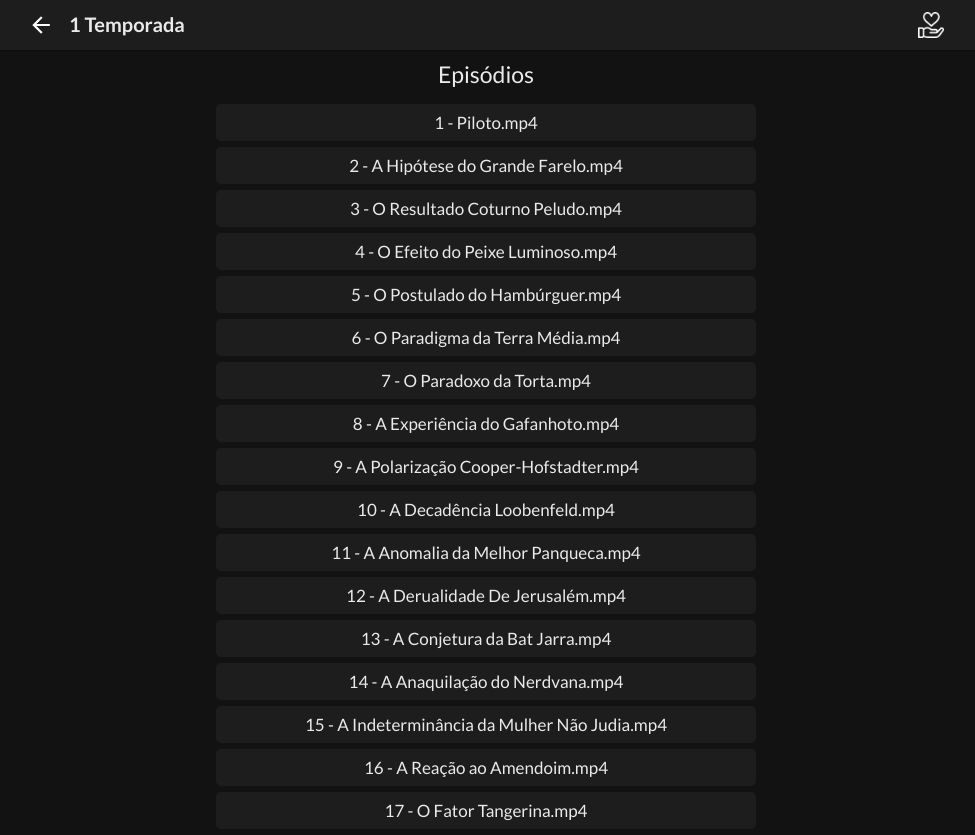
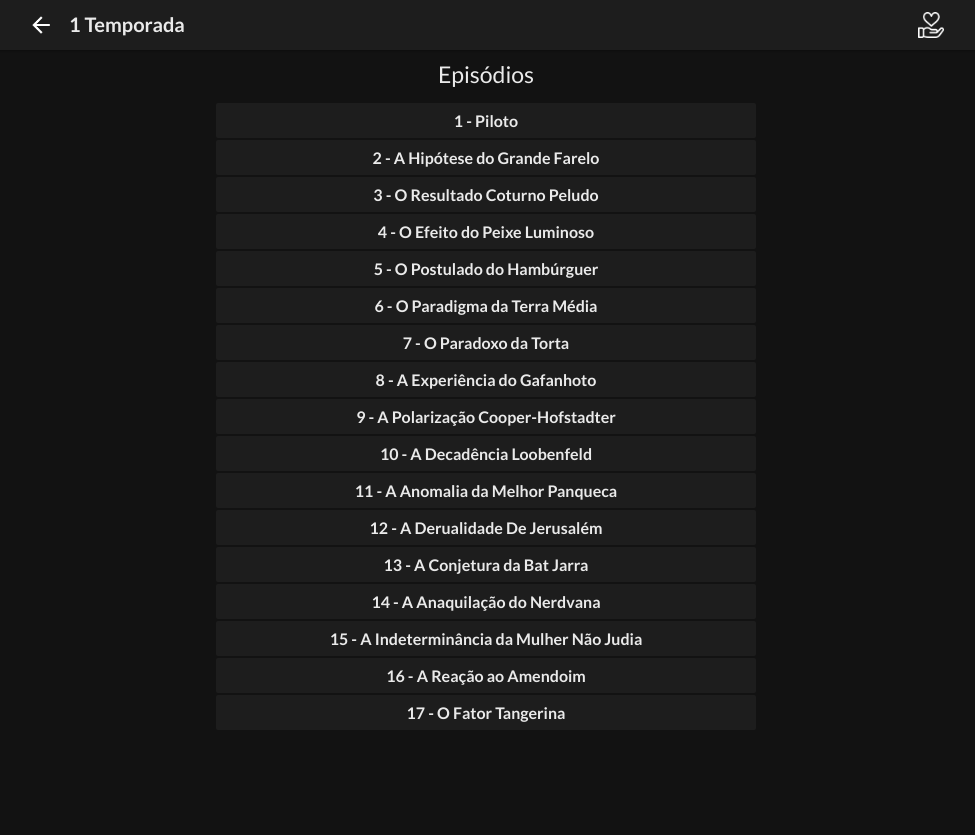
Before and after one commit to andersonmendess/tbbt, a React (Create React App) app: page /seasons/1 in a window 1280 px wide. Shown: the whole page, without its empty margins (154-1129 px from the left). After the commit the page ends 800 px from the top, so only its background shows below. Built offline with nearby package versions, Linux system fonts and the light colour scheme.

Commit message:
new features

```diff
--- a/src/components/Header/index.js
+++ b/src/components/Header/index.js
@@ -26,7 +26,9 @@ function Header({ history }) {
   return <Base>
       <Content>
         <div>
-        <Icon onClick={() => history.goBack()} height="100%" src={isHome ? icon :  back} />
+        <Icon onClick={() => {
+          if(!isHome) history.goBack();
+        }} height="100%" src={isHome ? icon :  back} />
         <HeaderText>{title}</HeaderText>
         </div>
 
--- a/src/components/ListView/elements.js
+++ b/src/components/ListView/elements.js
@@ -3,6 +3,7 @@ import styled from 'styled-components'
 const Container = styled.div`
   width: 100%;
   border-radius: 5px;
+  padding: 3px;
 `
 
 const Title = styled.h1`
@@ -16,13 +17,15 @@ const List = styled.ul`
 const ListItem = styled.li`
     cursor: pointer;
     padding: 7px;
-    font-size: 17px;
+    font-size: 16px;
     text-align: center;
     max-width: 540px;
-    margin: 6px auto;
+    margin: 2px auto;
+
+    font-weight: 600;
+    border-radius: 2px;
 
     border: 1px solid transparent;
-    border-radius: 5px;
     background-color: #1D1D1D;
 
 
--- a/src/components/ListView/index.js
+++ b/src/components/ListView/index.js
@@ -23,7 +23,7 @@ const ListView = (props) => {
             <ListItem
             key={movie.id}
             >
-            {movie.title}
+            {movie.title.replace(".mp4","")}
           </ListItem>
           </Link>
         ))}
--- a/src/components/support/elements.js
+++ b/src/components/continue/elements.js
@@ -1,19 +1,27 @@
 import styled from 'styled-components'
 
 const Container = styled.div`
-  padding: 15px;
-  padding-top: 30px;
+  padding: 25px;
   display: flex;
   align-content: center;
   justify-items:center;
   align-items:center;
   justify-content: center;
+  cursor: pointer;
   div {
     padding-left: 20px;
     display: flex;
     flex-direction: column;
     align-content: center;
     justify-items:center;
+  }
+
+  img {
+    opacity: 80%;
+  }
+
+  img:hover {
+    opacity: 100%;
   }
 
   p {
--- /dev/null
+++ b/src/components/continue/index.js
@@ -0,0 +1,30 @@
+import React from "react";
+import { Container } from "./elements";
+import { useHistory } from "react-router-dom";
+
+import play from "./../../assets/play.png";
+
+function Continue() {
+
+  const history = useHistory();
+
+  const last = localStorage.getItem("continue");
+
+  if(!last){
+    return <Container style={{cursor: "default"}}><span style={{fontSize: "24px"}}>Temporadas</span></Container>;
+  }
+
+  const data = JSON.parse(last);
+
+  return (
+      <Container onClick={() => history.push(`/seasons/${data.season}/episodes/${data.video.id}`)}>
+        <img src={play} height="22px" alt="continue assistindo"/>
+        <div>
+        <h4>Continuar assistindo</h4>
+  <p>{data.title} - {data.season} Temporada</p>
+        </div>
+      </Container>
+  );
+}
+
+export default Continue;
--- a/src/pages/Season/index.js
+++ b/src/pages/Season/index.js
@@ -1,8 +1,9 @@
 import React from 'react';
 import ListView from "../../components/ListView"
-import {Center, Title, CenteredContent} from "./elements";
+import {CenteredContent} from "./elements";
 
 import Support from "../../components/support"
+import Continue from "../../components/continue";
 
 
 import data from "../../data";
@@ -13,11 +14,7 @@ function Main(props) {
 
   return (
     <CenteredContent>
-      <Center>
-        <Title>
-          Temporadas
-        </Title>
-      </Center>
+      <Continue/>
       <ListView items={all.flatMap(e => (
         {
           "id": e.id,
--- a/src/pages/Watch/index.js
+++ b/src/pages/Watch/index.js
@@ -40,8 +40,14 @@ function Main(props) {
   useEffect(() => {
     if(video.title) {
       document.title = `${video.title.replace(".mp4", "")} - The Big Bang Theory`;
+
+      localStorage.setItem("continue", JSON.stringify({
+        title: video.title.replace(".mp4", ""),
+        season: season,
+        video: video
+      }));
     }
-  }, [video]);
+  }, [video, season]);
 
   if(!video) {
     window.location.href = "/"
```
Also changed, not shown: src/assets/play.png (added).
